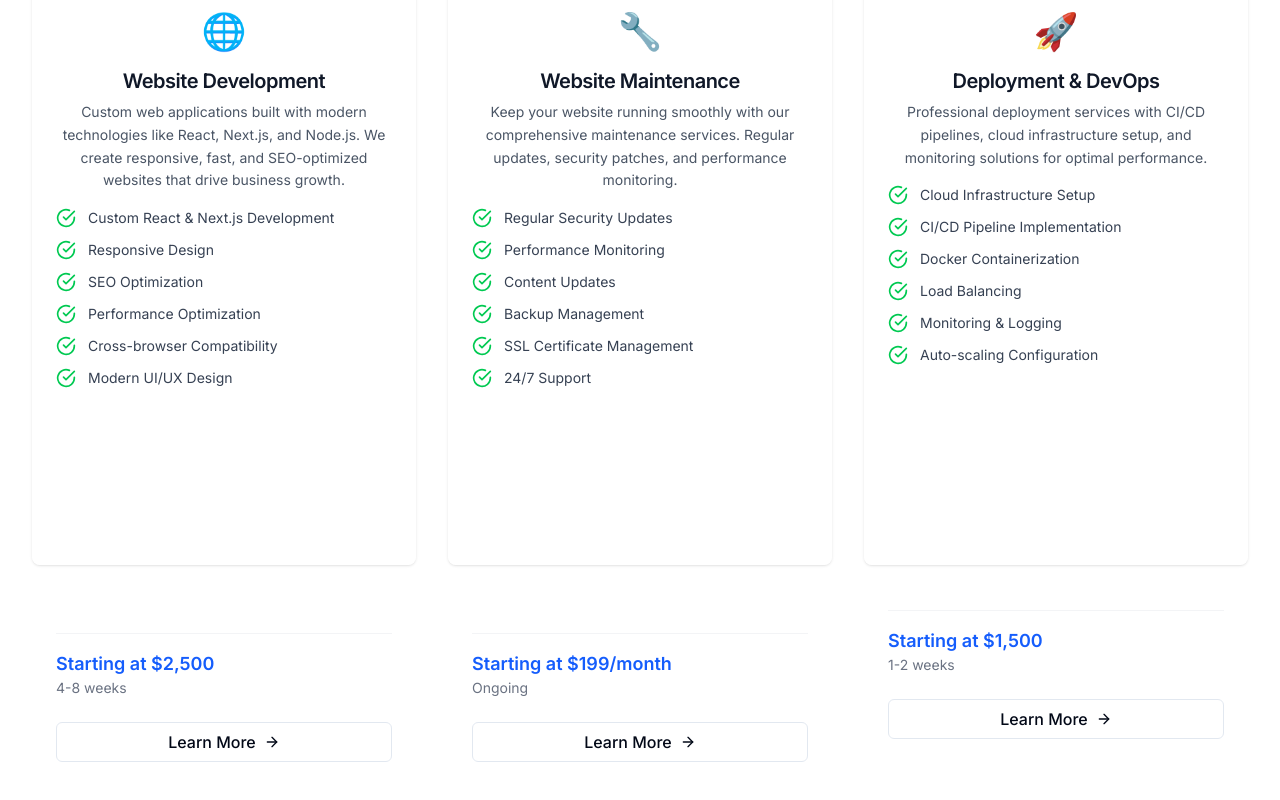
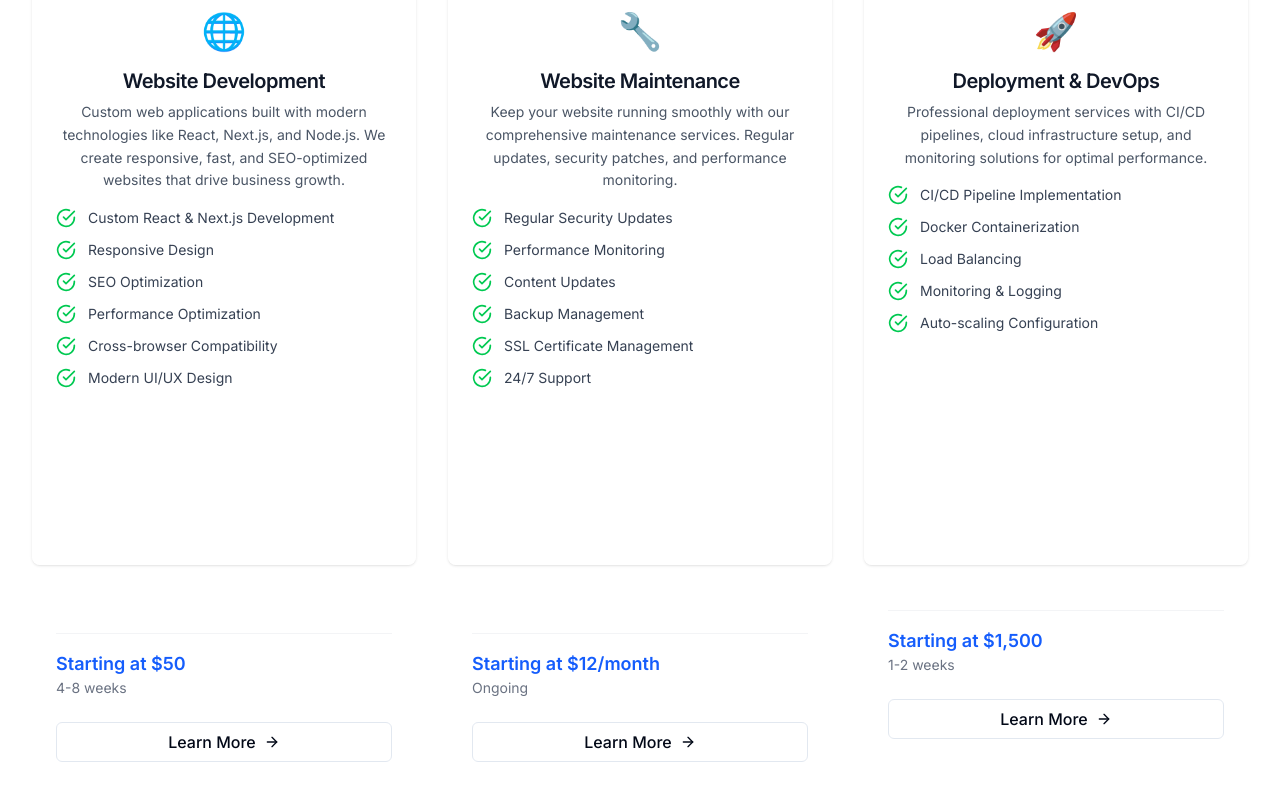
Before and after one commit to Anish508/NEXT-JS-WEBSITE, a Next.js app in the folder theme/: page /services in a window 1280 px wide. Shown: the part 386-1186 px from the top of the page. Built offline with nearby package versions, Linux system fonts and the light colour scheme.

Commit message:
Update service pricing and features for accuracy and clarity

```diff
--- a/theme/src/data/services.js
+++ b/theme/src/data/services.js
@@ -12,7 +12,7 @@ export const services = [
       'Modern UI/UX Design'
     ],
     icon: '🌐',
-    price: 'Starting at $2,500',
+    price: 'Starting at $50',
     duration: '4-8 weeks',
     category: 'development'
   },
@@ -29,7 +29,7 @@ export const services = [
       '24/7 Support'
     ],
     icon: '🔧',
-    price: 'Starting at $199/month',
+    price: 'Starting at $12/month',
     duration: 'Ongoing',
     category: 'maintenance'
   },
@@ -38,7 +38,6 @@ export const services = [
     title: 'Deployment & DevOps',
     description: 'Professional deployment services with CI/CD pipelines, cloud infrastructure setup, and monitoring solutions for optimal performance.',
     features: [
-      'Cloud Infrastructure Setup',
       'CI/CD Pipeline Implementation',
       'Docker Containerization',
       'Load Balancing',
@@ -56,8 +55,6 @@ export const services = [
     description: 'Comprehensive analytics setup and reporting to help you understand your users and optimize your digital presence for better results.',
     features: [
       'Google Analytics 4 Setup',
-      'Custom Event Tracking',
-      'Conversion Funnel Analysis',
       'User Behavior Insights',
       'Performance Reports',
       'A/B Testing Implementation'
@@ -80,7 +77,7 @@ export const services = [
       'Mobile Commerce'
     ],
     icon: '🛒',
-    price: 'Starting at $5,000',
+    price: 'Starting at $8700',
     duration: '8-12 weeks',
     category: 'ecommerce'
   },
@@ -97,7 +94,7 @@ export const services = [
       'Migration Planning'
     ],
     icon: '💡',
-    price: 'Starting at $150/hour',
+    price: 'Free',
     duration: 'Flexible',
     category: 'consulting'
   }
```
